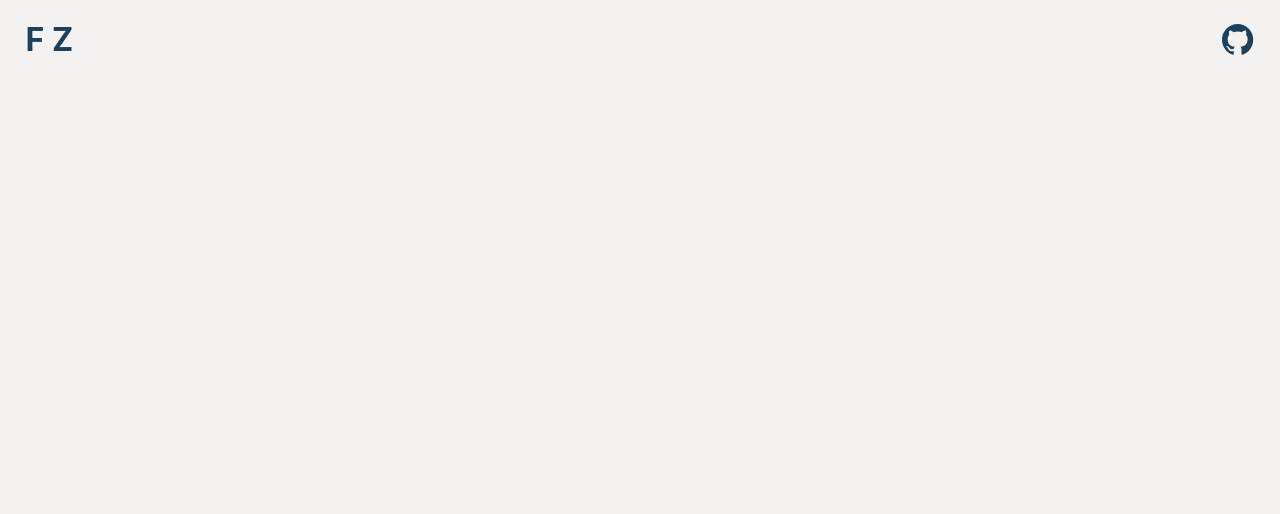
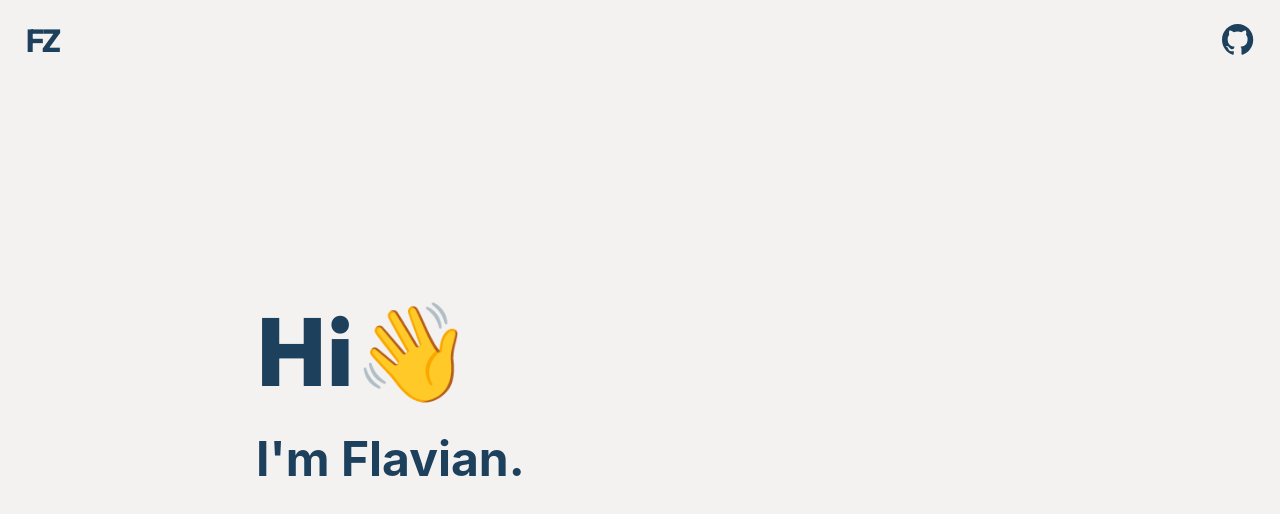
Before and after one commit to flavianz/flavianz, a React (Vite) app: page / in a window 1280 px wide. Shown: the top 514 px of the page. Built offline with nearby package versions, Linux system fonts and the light colour scheme.

Commit message:
add first page

```diff
--- a/index.html
+++ b/index.html
@@ -5,7 +5,7 @@
     <link rel="icon" type="image/svg+xml" href="/vite.svg" />
     <link rel="preconnect" href="https://fonts.googleapis.com">
     <link rel="preconnect" href="https://fonts.gstatic.com" crossorigin>
-    <link href="https://fonts.googleapis.com/css2?family=Lexend:wght@100;200;300;400;500;600;700;800;900&family=Rubik+Mono+One&display=swap" rel="stylesheet">
+    <link href="https://fonts.googleapis.com/css2?family=Outfit:wght@100..900&display=swap" rel="stylesheet">
     <meta name="viewport" content="width=device-width, initial-scale=1.0" />
     <title>Vite + React + TS</title>
   </head>
--- a/src/Frame/Frame.module.css
+++ b/src/Frame/Frame.module.css
@@ -1,6 +1,8 @@
 .container {
     width: 100%;
     height: 100vh;
+    display: flex;
+    flex-direction: column;
 }
 .headerContainer {
     width: calc(100% - 4vw);
@@ -24,3 +26,13 @@
     cursor: pointer;
     font-size: 0;
 }
+.pageContainer {
+    width: calc(100% - 40vw);
+    padding: 6vh 20vw 12vw;
+    flex: 1;
+}
+.logo {
+    font-family: "Outfit";
+    font-weight: 700;
+    letter-spacing: -0.08em;
+}
--- a/src/Frame/Frame.tsx
+++ b/src/Frame/Frame.tsx
@@ -1,4 +1,5 @@
 import styles from "./Frame.module.css";
+import Welcome from "../pages/Welcome/Welcome.tsx";
 
 function GitHubLogo() {
   return (
@@ -16,11 +17,20 @@ function GitHubLogo() {
   );
 }
 
+function Page() {
+  console.log(window.location.pathname);
+  switch (window.location.href) {
+    case "/":
+    default:
+      return <Welcome />;
+  }
+}
+
 export default function Frame() {
   return (
     <div className={styles.container}>
       <div className={styles.headerContainer}>
-        <h1>F Z</h1>
+        <h1 className={styles.logo}>FZ</h1>
         <a
           className={styles.githubContainer}
           href="https://www.github.com/flavianz"
@@ -30,6 +40,9 @@ export default function Frame() {
           <GitHubLogo />
         </a>
       </div>
+      <div className={styles.pageContainer}>
+        <Page />
+      </div>
     </div>
   );
 }
--- /dev/null
+++ b/src/pages/Welcome/Welcome.module.css
@@ -0,0 +1,14 @@
+.title {
+    font-family: "Outfit", sans-serif;
+    font-size: 6rem;
+    font-weight: 800;
+}
+.subTitle {
+    font-size: 3rem;
+}
+.container{
+    display: flex;
+    justify-content: center;
+    flex-direction: column;
+    height: 100%;
+}
--- /dev/null
+++ b/src/pages/Welcome/Welcome.tsx
@@ -0,0 +1,11 @@
+import styles from "./Welcome.module.css";
+import "./Welcome.module.css";
+
+export default function Welcome() {
+  return (
+    <div className={styles.container}>
+      <h1 className={styles.title}>Hi👋</h1>
+      <h2 className={styles.subTitle}>I'm Flavian.</h2>
+    </div>
+  );
+}
```
